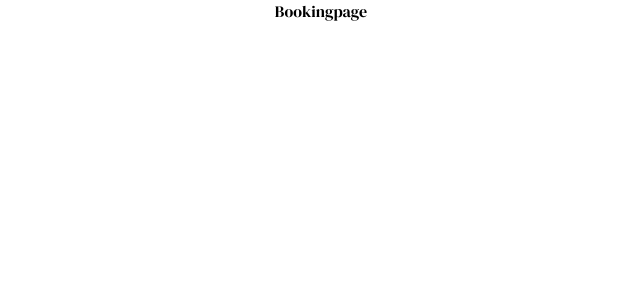
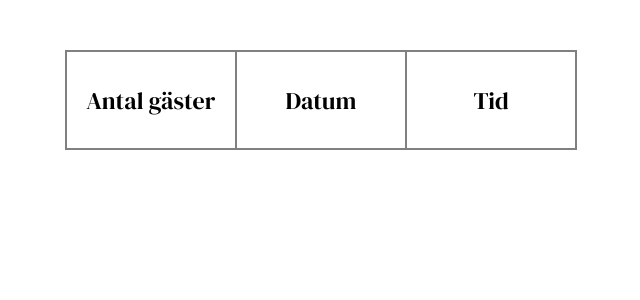
Before and after one commit to Medieinstitutet/the-restaurant-bella-napoli, a React (Vite) app: page /booking in a window 1280 px wide. Shown: the top 300 px of the page, without its empty margins (319-959 px from the left). Built offline with nearby package versions, Linux system fonts and the light colour scheme.

Commit message:
bookingpage routing and navigation

```diff
--- a/src/pages/Bookingpage.tsx
+++ b/src/pages/Bookingpage.tsx
@@ -1,5 +1,14 @@
-import React from "react";
+import { NavLink } from "react-router-dom";
+import "../styles/_Bookingpage.scss";
 
 export const Bookingpage = () => {
-  return <div>Bookingpage</div>;
+  return (
+    <>
+      <nav>
+        <NavLink to={"book-number-of-guests"}>Antal gäster</NavLink>
+        <NavLink to={"book-on-date"}>Datum</NavLink>
+        <NavLink to={"book-on-time"}>Tid</NavLink>
+      </nav>
+    </>
+  );
 };
--- /dev/null
+++ b/src/styles/_Bookingpage.scss
@@ -0,0 +1,40 @@
+@use "variables" as v;
+@use "mixins";
+
+nav {
+    display: flex;
+    justify-content: space-evenly;
+    align-items: center;
+    width: 90%;
+    height: 100px;
+    position: absolute;
+    top: 50px;
+
+    a {
+        display: flex;
+        justify-content: center;
+        align-items: center;
+        height: 100%;
+        width: 100%;
+        font-size: 150%;
+        text-decoration: none;
+        color: black;
+        border: grey solid 2px;
+        &:hover {
+            background-color: #e1e1e1;
+        }
+        &:focus {
+            background-color: #e1e1e1;
+        }
+    }
+    @include mixins.desktop {
+        width: 40%;
+    }
+}
+
+a:nth-child(2) {
+    border-top: grey solid 2px;
+    border-bottom: grey solid 2px;
+    border-left: none;
+    border-right: none;
+}
```
Also changed, not shown: src/components/Router.tsx (+17 -0 lines).
